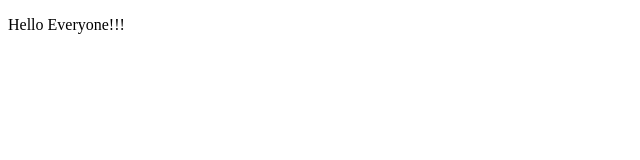
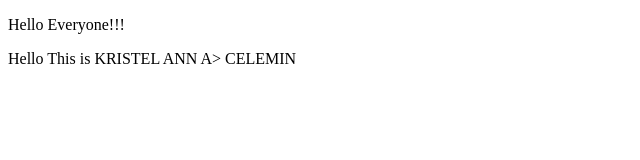
Before and after one commit to Klariz29/Kristel_bucket, a plain HTML site: page index.html in a window 1280 px wide. Shown: the whole page, without its empty margins (0-640 px from the left). Drawn offline with Linux system fonts and the light colour scheme.

Commit message:
second commit

```diff
--- a/index.html
+++ b/index.html
@@ -2,5 +2,6 @@
 <html>
     <body>
         <p>Hello Everyone!!!</p>
+        <div> Hello This is KRISTEL ANN A> CELEMIN</div>
     </body>
 </html>
```
